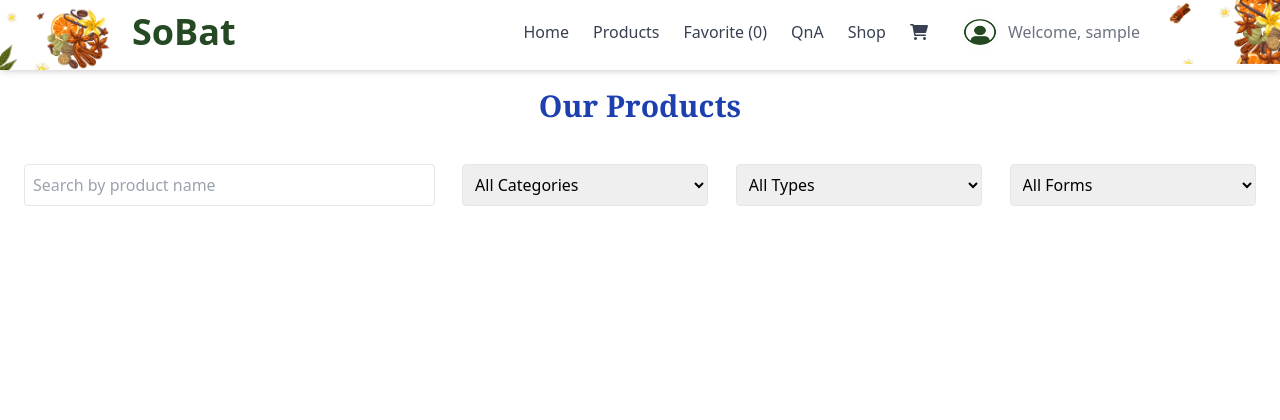
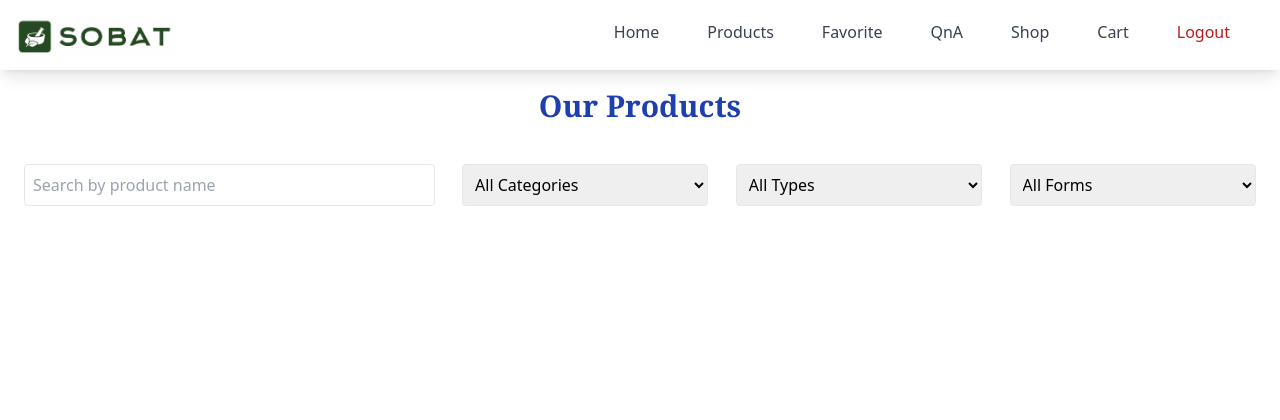
Before and after one commit to arpinasaran/sobat, a Django app: page /product/ in a window 1280 px wide. Shown: the top 420 px of the page. Run offline with Django 5.2, Linux system fonts and the light colour scheme; the visitor is signed in with stand-in values (Sample User, id 1); data that the repository does not hold is empty; some libraries are stand-ins or nearby versions.

Commit message:
change the UI a little

```diff
--- a/product/templates/all_products.html
+++ b/product/templates/all_products.html
@@ -214,7 +214,7 @@
     // Fungsi untuk membuat kartu produk
     function createProductCard(product) {
         return `
-            <div class="card bg-white shadow-lg rounded-lg overflow-hidden border border-gray-200 flex flex-col items-center p-4 relative cursor-pointer"
+            <div class="card bg-white shadow-lg rounded-lg overflow-hidden border border-gray-200 flex flex-col items-center p-4 content-fit relative cursor-pointer"
                 onclick="window.location.href='/product/view-drug/${product.pk}/';">
 
                 <!-- Icon Titik Tiga di Pojok Kanan Atas -->
@@ -233,10 +233,15 @@
                 </div>
 
                 <!-- Konten Kartu Produk -->
-                <img class="w-full h-48 object-cover mb-3" src="/media/${product.fields.image}" alt="${product.fields.image}">
-                <div class="text-center">
-                    <h3 id="product-name-placeholder" class="text-lg font-light text-gray-800 mb-2 font-serif">${product.fields.name}</h3>
-                    <p class="text-green-500 font-semibold text-xl mb-2">Rp ${product.fields.price}</p>
+                <div class="container mx-auto p-6">
+                    <div class="flex flex-wrap justify">
+                        <div class="bg-white rounded-lg shadow-lg p-6 flex flex-col h-full">
+                            <img class="w-full h-48 object-cover rounded-lg mb-4" src="/media/${ product.fields.image }" alt="${ product.fields.name }">
+                            <h1 class="text-xl font-bold text-gray-800 mb-2">${ product.fields.name }</h1>
+                            <p class="text-xl font-bold text-green-600 mb-2">Rp ${ product.fields.price }</p>
+                            <p class="text-sm text-gray-600 mb-4 flex-1">${ product.fields.desc }</p>
+                        </div>
+                    </div>
                 </div>
             </div>
         `;
--- a/templates/navbar.html
+++ b/templates/navbar.html
@@ -1,49 +1,29 @@
 {% load static %}
 <link rel="stylesheet" href="https://cdnjs.cloudflare.com/ajax/libs/font-awesome/6.0.0-beta3/css/all.min.css">
-<nav class="bg-white shadow-md fixed top-0 left-0 z-40 w-full h-[70px]">
+<nav class="bg-white shadow-lg fixed top-0 left-0 z-40 w-full h-[70px] rounded-b-sm">
     <!-- Gambar Header Kiri -->
-    <img src="{% static 'image/header_left.jpg' %}" alt="Header Left" class="absolute bottom-0 left-0 h-16">
+
+    <img src="{% static 'image/image.png' %}" alt="Header Left" class="absolute left-4 top-4 h-10">
 
     <div class="relative max-w-7xl mx-auto px-4 sm:px-6 lg:px-8 flex items-center justify-between">
-        <div class="flex-grow flex items-center justify-between h-16" style="padding-left: 100px; padding-right: 100px;">
+        <div class="flex-grow flex items-center justify-between h-16" style="padding-left: 100px; padding-right: 10px;">
             <!-- SoBat Text -->
             <div class="flex items-center space-x-2 bg-white px-0 py-1 rounded-md">
                 <a href="{% url 'main:show_main' %}">
-                    <span class="text-4xl font-bold font-sans" style="color: #254922;">SoBat</span>
                 </a>
             </div>
             <!-- Desktop Menu -->
-            <div class="hidden md:flex items-center space-x-6 bg-white px-2 py-1 rounded-md">
+            <div class="hidden md:flex items-center space-x-12 bg-white px-2 py-1 rounded-md">
                 <a href="{% url 'main:show_main' %}" class="text-gray-700 hover:text-black">Home</a>
                 <a href="{% url 'product:show_main' %}" class="text-gray-700 hover:text-black">Products</a>
-                <div>
-                  <a href="{% url 'daftar_favorite:show_favorite' %}" class="text-gray-700 hover:text-black">Favorite (<span id="favoriteCount">Loading...</span>)</a>
-              </div>
-        <a href="{% url 'forum:show_forum' %}" class="text-gray-700 hover:text-black">QnA</a>
+                <a href="{% url 'daftar_favorite:show_favorite' %}" class="text-gray-700 hover:text-black">Favorite </a>
+                <a href="{% url 'forum:show_forum' %}" class="text-gray-700 hover:text-black">QnA</a>
                 <a href="{% url 'shop:list' %}" class="text-gray-700 hover:text-black">Shop</a>
-                <a href="{% url 'resep:show_resep' %}" class="text-gray-700 hover:text-black">
-                    <i class="fas fa-shopping-cart mr-2"></i> <!-- Icon for cart -->
-                </a>
+                <a href="{% url 'resep:show_resep' %}" class="text-gray-700 hover:text-black">Cart</a>
                 {% if user.is_authenticated %}
-                    {% if user.shopprofile %}
-                        <a href="{% url 'shop:profile' shop_id=user.shopprofile.id %}" class="text-gray-700 hover:text-black">My Shop</a>
-                    {% endif %}
-                    <div class="relative inline-block text-left">
-                        <div>
-                            <span class="flex items-center cursor-pointer" id="user-icon">
-                                <img src="{% static 'image/navbar.jpg' %}" alt="User Icon" class="w-10 h-10 rounded-full">
-                                <span class="text-gray-500 ml-2">Welcome, {{ user.username }}</span>
-                            </span>
-                        </div>
-                        <div id="logout-menu" class="hidden absolute right-0 mt-2 w-48 bg-white rounded-md shadow-lg z-10">
-                            <div class="py-1">
-                                <a href="{% url 'authentication:logout' %}" class="block px-4 py-2 text-gray-700 hover:bg-gray-100">Logout</a>
-                            </div>
-                        </div>
-                    </div>
+                    <a href="{% url 'authentication:logout' %}" class="text-red-700 hover:text-red-800">Logout</a>
                 {% else %}
-                    <a href="{% url 'authentication:login' %}" class="text-gray-700 hover:text-blue-600">Login</a>
-                    <a href="{% url 'authentication:register' %}" class="text-gray-700 hover:text-green-600">Register</a>
+                    <a href="{% url 'authentication:login' %}" class="text-gray-700 hover:text-green-600 hover:font-bold">Login</a>
                 {% endif %}
             </div>
             <!-- Mobile Menu Button -->
@@ -61,7 +41,7 @@
     </div>
 
     <!-- Gambar Header Kanan -->
-    <img src="{% static 'image/header_right.jpg' %}" alt="Header Right" class="absolute top-0 right-0 h-16">
+    <!-- <img src="{% static 'image/header_right.jpg' %}" alt="Header Right" class="absolute bottom-0 right-0 h-[70px]"> -->
 
     <!-- Mobile Menu -->
     <div class="mobile-menu hidden md:hidden px-4 pt-2 pb-4 bg-white shadow-lg">
```
Also changed, not shown: static/image/image.png (added).
